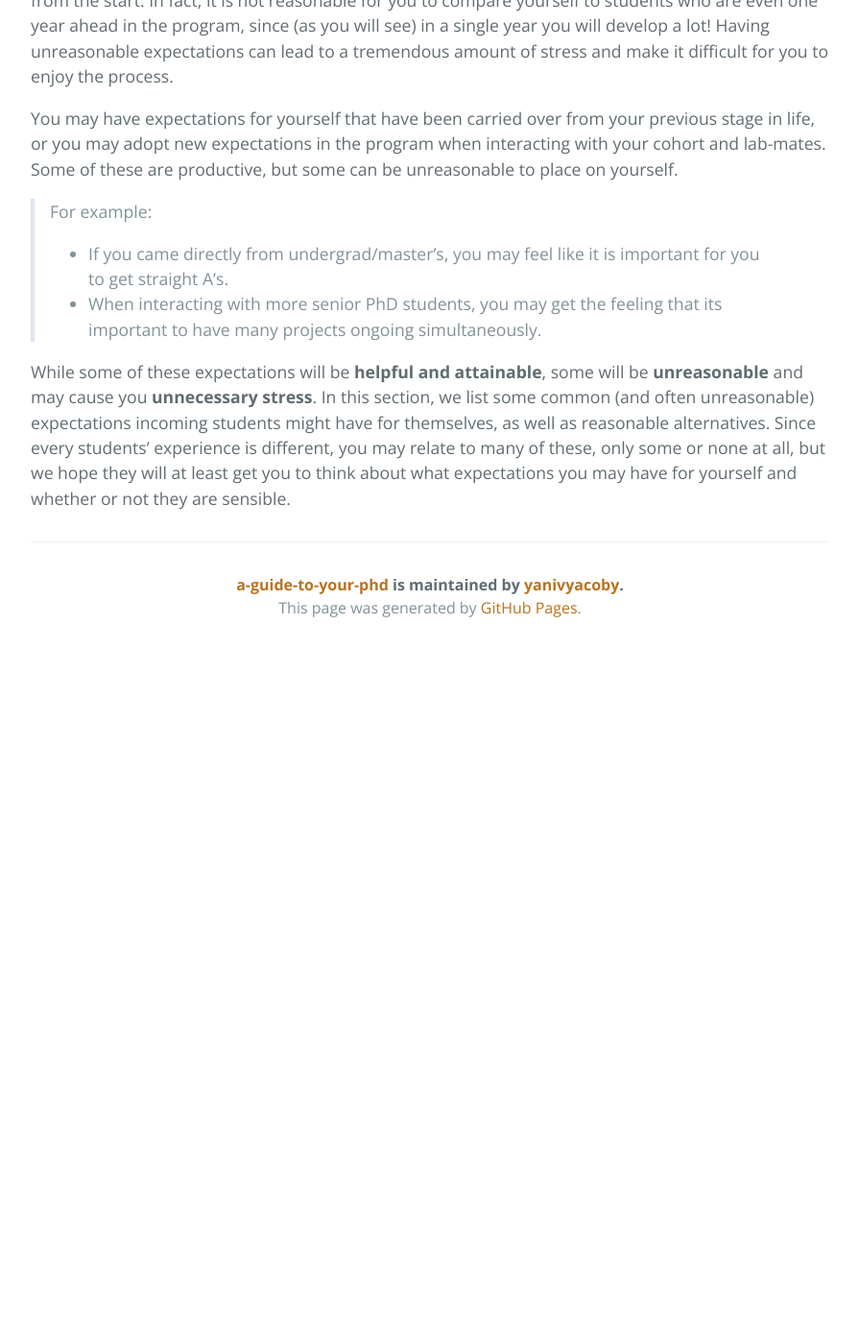
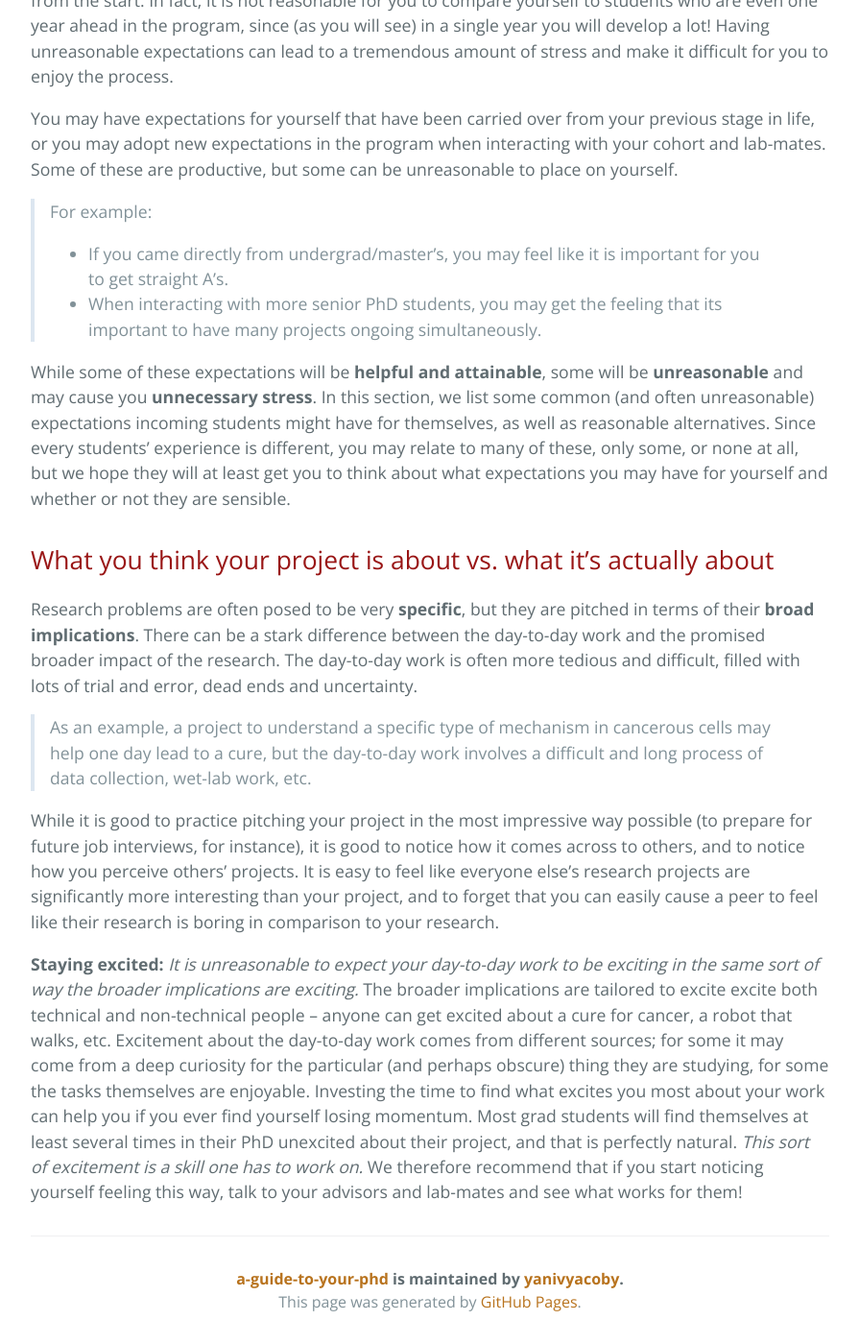
Before and after one commit to yanivyacoby/a-guide-to-your-phd, a Jekyll site: the page built from guide.md, in a window 1280 px wide and 1400 px high, scrolled down 798 px. Shown: the whole window at 96% size, without its empty margins (192-1087 px from the left). Built offline with Jekyll 4.4.1, drawn with Linux system fonts in a browser that asks for light colours; before the commit the page ends 1475 px from its top, so only the background shows below that.

Commit message:
Update guide.md

```diff
--- a/guide.md
+++ b/guide.md
@@ -30,5 +30,29 @@ Some of these are productive, but some can be unreasonable to place on yourself.
 
 While some of these expectations will be **helpful and attainable**, some will be **unreasonable** and may cause you **unnecessary stress**.
 In this section, we list some common (and often unreasonable) expectations incoming students might have for themselves, as well as reasonable alternatives.
-Since every students' experience is different, you may relate to many of these, only some or none at all,
+Since every students' experience is different, you may relate to many of these, only some, or none at all,
 but we hope they will at least get you to think about what expectations you may have for yourself and whether or not they are sensible.
+
+## What you think your project is about vs. what it's actually about
+
+Research problems are often posed to be very **specific**, but they are pitched in terms of their **broad implications**.
+There can be a stark difference between the day-to-day work and the promised broader impact of the research.
+The day-to-day work is often more tedious and difficult, filled with lots of trial and error, dead ends and uncertainty.
+
+> As an example, a project to understand a specific type of mechanism in cancerous cells may help one day lead to a cure,
+but the day-to-day work involves a difficult and long process of data collection, wet-lab work, etc.
+
+While it is good to practice pitching your project in the most impressive way possible (to prepare for future job interviews, for instance),
+it is good to notice how it comes across to others, and to notice how you perceive others’ projects.
+It is easy to feel like everyone else’s research projects are significantly more interesting than your project,
+and to forget that you can easily cause a peer to feel like their research is boring in comparison to your research.
+
+**Staying excited:** _It is unreasonable to expect your day-to-day work to be exciting in the same sort of way the broader implications are exciting._
+The broader implications are tailored to excite excite both technical and non-technical people --
+anyone can get excited about a cure for cancer, a robot that walks, etc.
+Excitement about the day-to-day work comes from different sources; for some it may come from a deep curiosity for the particular
+(and perhaps obscure) thing they are studying, for some the tasks themselves are enjoyable.
+Investing the time to find what excites you most about your work can help you if you ever find yourself losing momentum.
+Most grad students will find themselves at least several times in their PhD unexcited about their project, and that is perfectly natural.
+_This sort of excitement is a skill one has to work on._
+We therefore recommend that if you start noticing yourself feeling this way, talk to your advisors and lab-mates and see what works for them!
```
